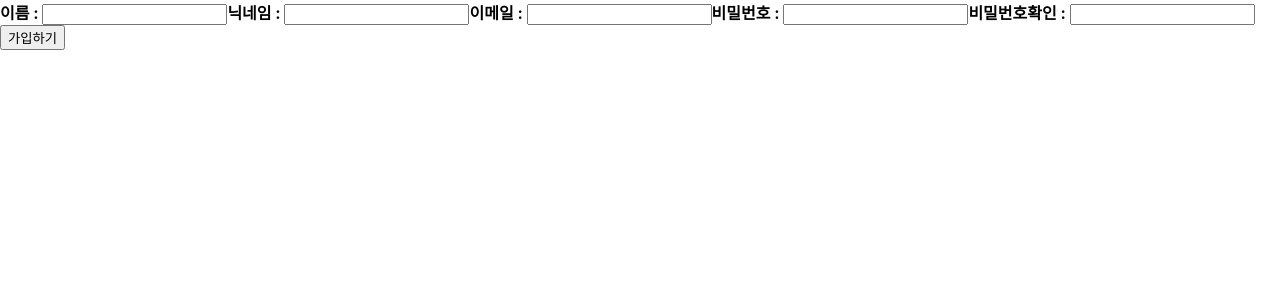
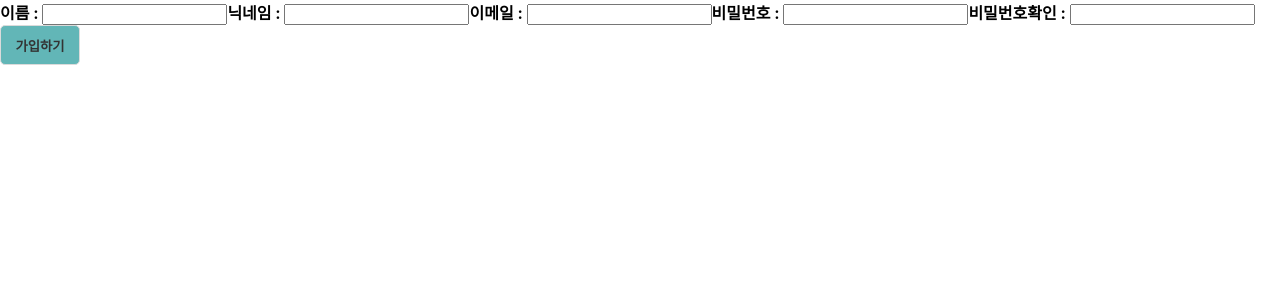
Before and after one commit to eunbbori/wanted-pre-onboarding-challenge-fe-1, a React (Create React App) app in the folder client/: page /register in a window 1280 px wide. Shown: the top 300 px of the page. Built offline with nearby package versions, Linux system fonts and the light colour scheme.

Commit message:
2023-01-01 AppButton Register form 적용

```diff
--- a/client/src/pages/Register/Register.tsx
+++ b/client/src/pages/Register/Register.tsx
@@ -1,5 +1,6 @@
 import { useRef } from "react";
 import { useForm, SubmitHandler } from "react-hook-form";
+import AppButton from "../../components/AppButton/AppButton";
 import AppLabel from "../../components/AppLabel/AppLabel";
 import { UserInfo } from "../../type/userInfo";
 
@@ -96,7 +97,12 @@ const Register = () => {
         errors.password_confirm.type === "validate" && (
           <div>설정한 비밀번호와 다릅니다</div>
         )}
-      <button type="submit">가입하기</button>
+      <AppButton
+        width={"80px"}
+        className={"registerBtn"}
+        type={"submit"}
+        text="가입하기"
+      />
     </form>
   );
 };
```
